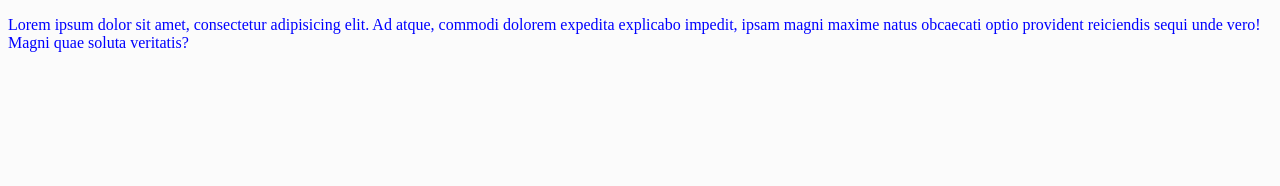
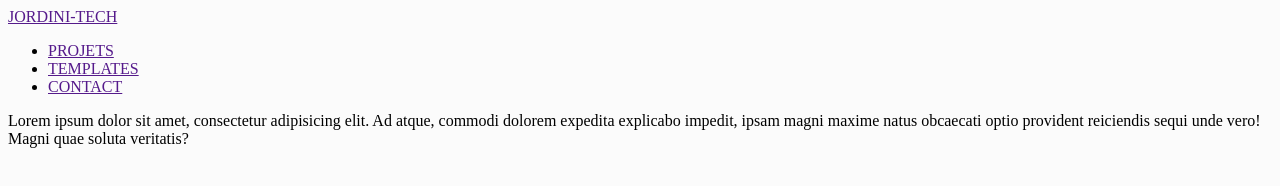
Before and after one commit to jordinitech/jordinitech.github.io, a plain HTML site: page index.html in a window 1280 px wide. Drawn offline with Linux system fonts and the light colour scheme.

Commit message:
Main Index File

```diff
--- a/css/main.css
+++ b/css/main.css
@@ -3,8 +3,4 @@ body {
   background-color: rgba(204, 204, 204, 0.07);
 }
 
-p {
-  color: blue;
-}
-
 /*# sourceMappingURL=main.css.map */
--- a/index.html
+++ b/index.html
@@ -9,6 +9,16 @@
     <link rel="stylesheet" type="text/css" href="css/main.css">
 </head>
 <body>
+<header>
+    <nav>
+        <a href="" class="brand">JORDINI-TECH</a>
+        <ul>
+            <li><a href="">PROJETS</a></li>
+            <li><a href="">TEMPLATES</a></li>
+            <li><a href="">CONTACT</a></li>
+        </ul>
+    </nav>
+</header>
 <p>Lorem ipsum dolor sit amet, consectetur adipisicing elit. Ad atque, commodi dolorem expedita explicabo impedit, ipsam
     magni maxime natus obcaecati optio provident reiciendis sequi unde vero! Magni quae soluta veritatis?</p>
 </body>
```
Also changed, not shown: 1 other file.
